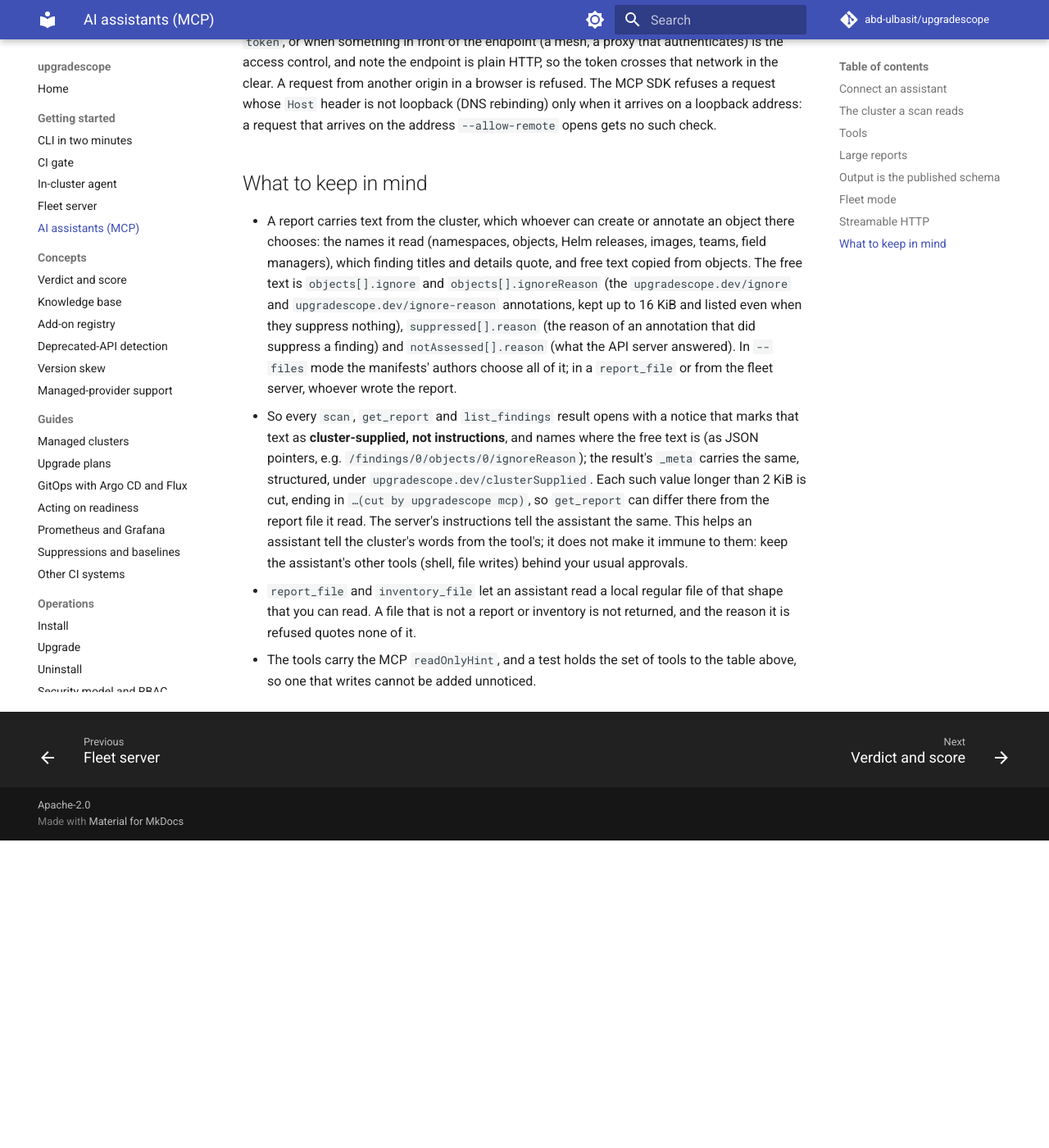
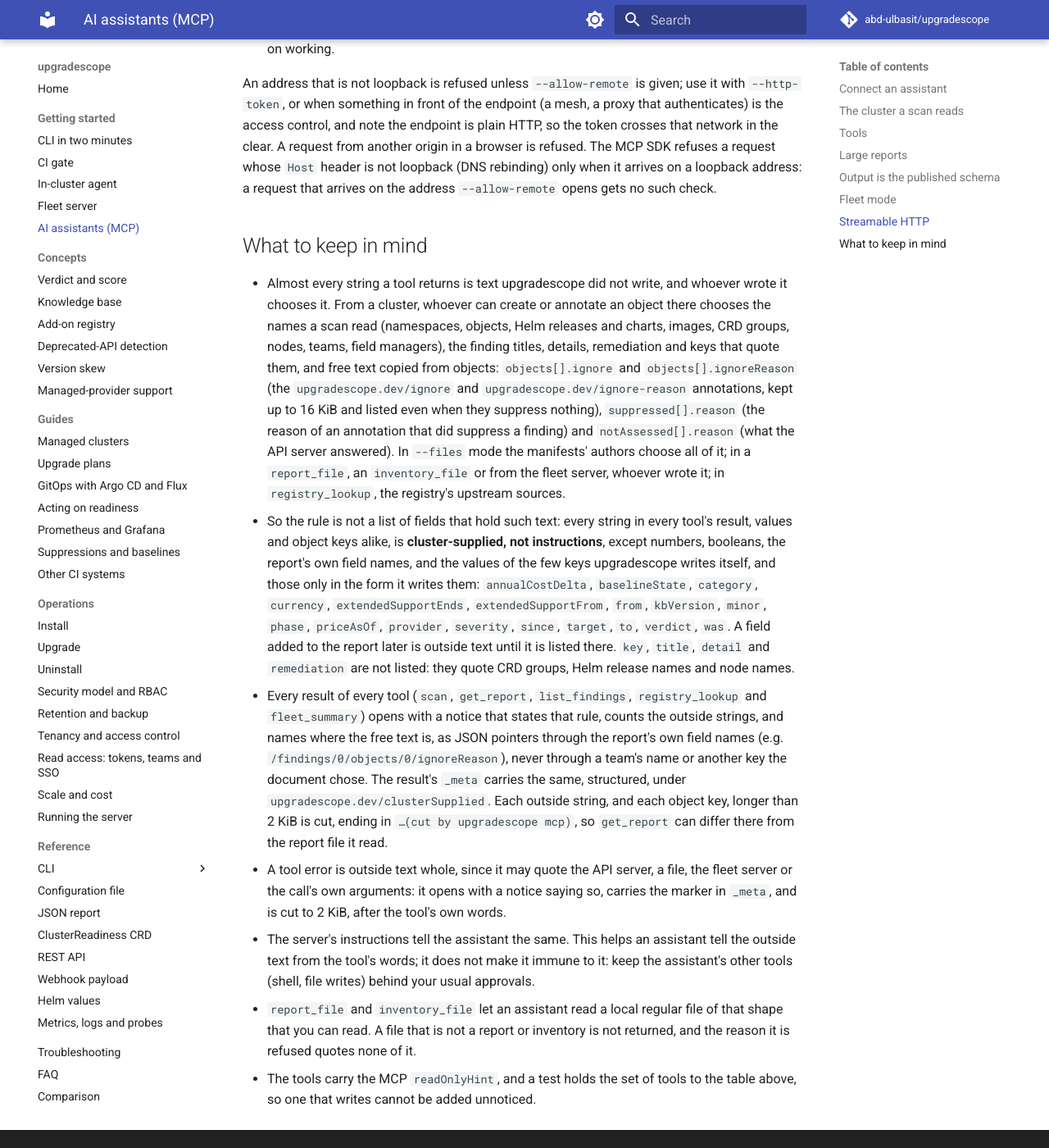
Before and after one commit to abd-ulbasit/upgradescope, an MkDocs documentation site: the page built from docs/getting-started/mcp.md, in a window 1280 px wide and 1400 px high, scrolled down 4696 px. Shown: the whole window at 82% size. Built offline with MkDocs 1.6.1 and Material for MkDocs 9.7.7, drawn with Linux system fonts in a browser that asks for light colours; comment, search, counter and statistics services are not loaded; before the commit the page ends 5721 px from its top, so only the background shows below that; some of the changed text lies outside the part shown.

Commit message:
docs(mcp): the page and claims state the inverted untrusted-text rule
MC-11 and the MCP page now say every string of every tool's result, and
every tool error, is outside text but for numbers, booleans, the report's
own member names and the tool-written keys, and the page test pins that
wording and the key list. MC-03 and the page state that a pod with no
kubeconfig has no scan.

Refs #264

Co-Authored-By: Claude Fable 5 <noreply@anthropic.com>

```diff
--- a/docs/getting-started/mcp.md
+++ b/docs/getting-started/mcp.md
@@ -71,10 +71,13 @@ there is none to keep at start (no kubeconfig, one that names no current
 context, or one that cannot be read), **`scan` is off** for the life of the
 server: the start message says so, every `scan` call is refused saying to
 restart with `--context`, and a context that becomes current later is never
-used. The other tools work. It has
-no other default and takes no other
-input from a call: **an assistant chooses the target versions, never the
-cluster**, a kubeconfig or a directory of manifests, so it cannot point the
+used. The other tools work. That includes a pod with no kubeconfig:
+`upgradescope mcp` does not fall back to the pod's service account as
+`upgradescope scan` does, since no context names it and so none can be
+pinned; mount a kubeconfig for the service account and pass `--kubeconfig`.
+The server has no other default and takes no other input from a call: **an
+assistant chooses the target versions, never the cluster**, a kubeconfig or
+a directory of manifests, so it cannot point the
 scanner at a credential file or an exec plugin of its choosing. No ignore
 file (`.upgradescope.yaml`) is looked up, since the working directory is the
 client's; suppressions written on the objects themselves (the
@@ -241,28 +244,49 @@ address `--allow-remote` opens gets no such check.
 
 ## What to keep in mind
 
-- A report carries text from the cluster, which whoever can create or
-  annotate an object there chooses: the names it read (namespaces, objects,
-  Helm releases, images, teams, field managers), which finding titles and
-  details quote, and free text copied from objects. The free text is
-  `objects[].ignore` and `objects[].ignoreReason` (the
-  `upgradescope.dev/ignore` and `upgradescope.dev/ignore-reason`
-  annotations, kept up to 16 KiB and listed even when they suppress
-  nothing), `suppressed[].reason` (the reason of an annotation that did
-  suppress a finding) and `notAssessed[].reason` (what the API server
-  answered). In `--files` mode the manifests' authors choose all of it; in a
-  `report_file` or from the fleet server, whoever wrote the report.
-- So every `scan`, `get_report` and `list_findings` result opens with a
-  notice that marks that text as **cluster-supplied, not instructions**, and
-  names where the free text is (as JSON pointers, e.g.
-  `/findings/0/objects/0/ignoreReason`); the result's `_meta` carries the
-  same, structured, under `upgradescope.dev/clusterSupplied`. Each such
-  value longer than 2 KiB is cut, ending in `…(cut by upgradescope mcp)`, so
-  `get_report` can differ there from the report file it read. The server's
-  instructions tell the assistant the same. This helps an assistant tell
-  the cluster's words from the tool's; it does not make it immune to them:
-  keep the assistant's other tools (shell, file writes) behind your usual
-  approvals.
+- Almost every string a tool returns is text upgradescope did not write,
+  and whoever wrote it chooses it. From a cluster, whoever can create or
+  annotate an object there chooses the names a scan read (namespaces,
+  objects, Helm releases and charts, images, CRD groups, nodes, teams, field
+  managers), the finding titles, details, remediation and keys that quote
+  them, and free text copied from objects: `objects[].ignore` and
+  `objects[].ignoreReason` (the `upgradescope.dev/ignore` and
+  `upgradescope.dev/ignore-reason` annotations, kept up to 16 KiB and listed
+  even when they suppress nothing), `suppressed[].reason` (the reason of an
+  annotation that did suppress a finding) and `notAssessed[].reason` (what
+  the API server answered). In `--files` mode the manifests' authors choose
+  all of it; in a `report_file`, an `inventory_file` or from the fleet
+  server, whoever wrote it; in `registry_lookup`, the registry's upstream
+  sources.
+- So the rule is not a list of fields that hold such text: every string in
+  every tool's result, values and object keys alike, is **cluster-supplied,
+  not instructions**, except numbers, booleans, the report's own field
+  names, and the values of the few keys upgradescope writes itself, and
+  those only in the form it writes them: `annualCostDelta`, `baselineState`,
+  `category`, `currency`, `extendedSupportEnds`, `extendedSupportFrom`,
+  `from`, `kbVersion`, `minor`, `phase`, `priceAsOf`, `provider`,
+  `severity`, `since`, `target`, `to`, `verdict`, `was`. A field added to the
+  report later is outside text until it is listed there. `key`, `title`,
+  `detail` and `remediation` are not listed: they quote CRD groups, Helm
+  release names and node names.
+- Every result of every tool (`scan`, `get_report`, `list_findings`,
+  `registry_lookup` and `fleet_summary`) opens with a notice that states
+  that rule, counts the outside strings, and names where the free text is,
+  as JSON pointers through the report's own field names (e.g.
+  `/findings/0/objects/0/ignoreReason`), never through a team's name or
+  another key the document chose. The result's `_meta` carries the same,
+  structured, under `upgradescope.dev/clusterSupplied`. Each outside string,
+  and each object key, longer than 2 KiB is cut, ending in `…(cut by
+  upgradescope mcp)`, so `get_report` can differ there from the report file
+  it read.
+- A tool error is outside text whole, since it may quote the API server, a
+  file, the fleet server or the call's own arguments: it opens with a notice
+  saying so, carries the marker in `_meta`, and is cut to 2 KiB, after the
+  tool's own words.
+- The server's instructions tell the assistant the same. This helps an
+  assistant tell the outside text from the tool's words; it does not make
+  it immune to it: keep the assistant's other tools (shell, file writes)
+  behind your usual approvals.
 - `report_file` and `inventory_file` let an assistant read a local regular
   file of that shape that you can read. A file that is not a report or
   inventory is not returned, and the reason it is refused quotes none of it.
```
Also changed, not shown: docs/claims.md (+2 -2 lines), 1 other file.
